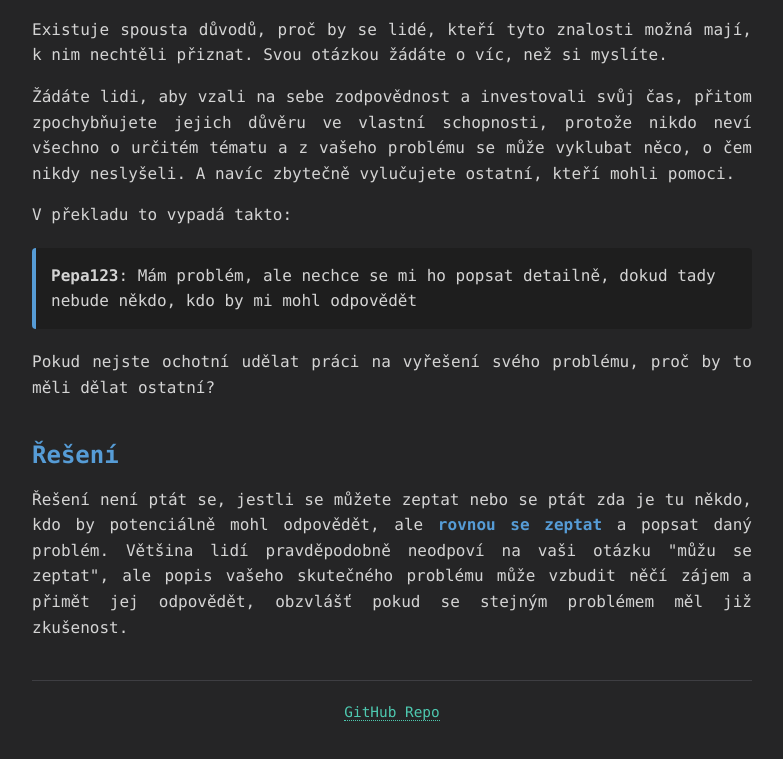
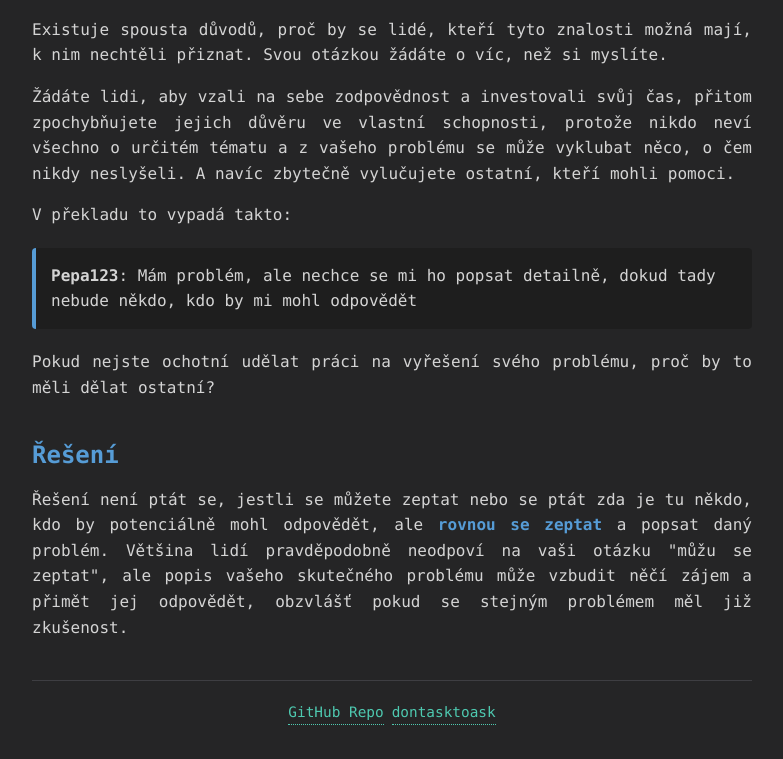
Before and after one commit to maros-o/rovnousezeptej.cz, a plain HTML site: page index.html in a window 1280 px wide. Shown: the part 686-1445 px from the top of the page, without its empty margins (248-1031 px from the left). Drawn offline with Linux system fonts and the light colour scheme.

Commit message:
Add 'dontasktoask' link to footer

```diff
--- a/index.html
+++ b/index.html
@@ -93,6 +93,10 @@
             font-size: 0.9em;
             color: #858585;
             text-align: center;
+                display: flex;
+    justify-content: center;
+    align-items: center;
+    gap: 0.5rem;
         }
 
         @media (max-width: 600px) {
@@ -152,6 +156,7 @@
 
         <div class="footer">
             <a href="https://github.com/maros-o/rovnousezeptej.cz" target="_blank">GitHub Repo</a>
+            <a href="https://dontasktoask.com/" target="_blank">dontasktoask</a>
         </div>
     </div>
 </body>
```
